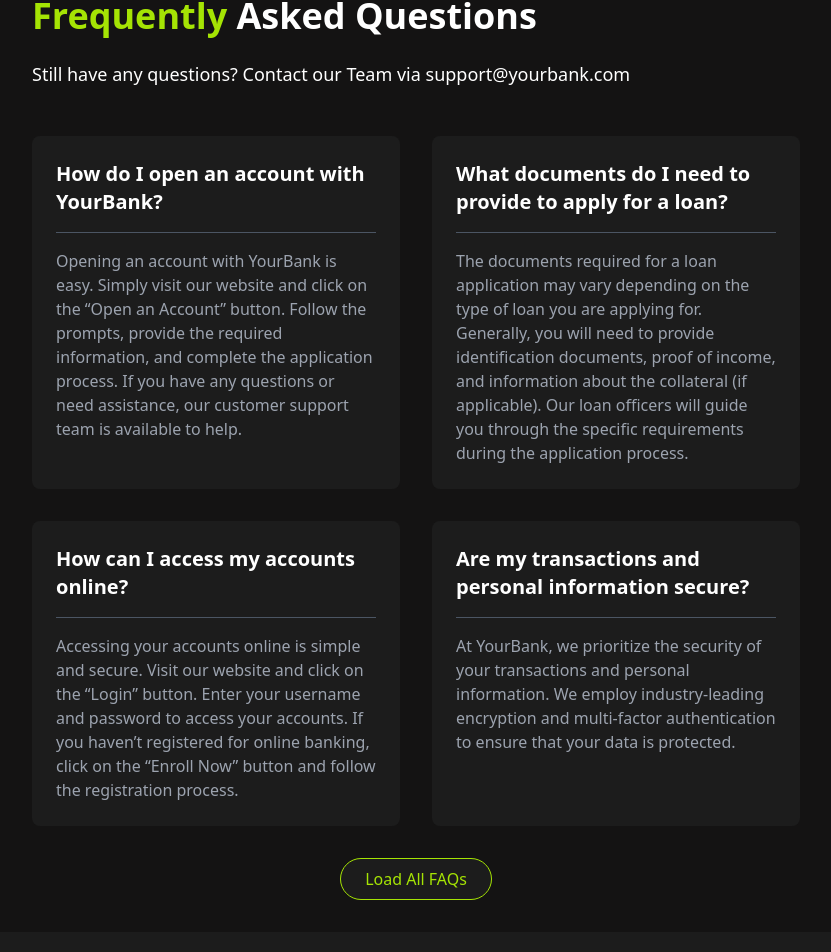
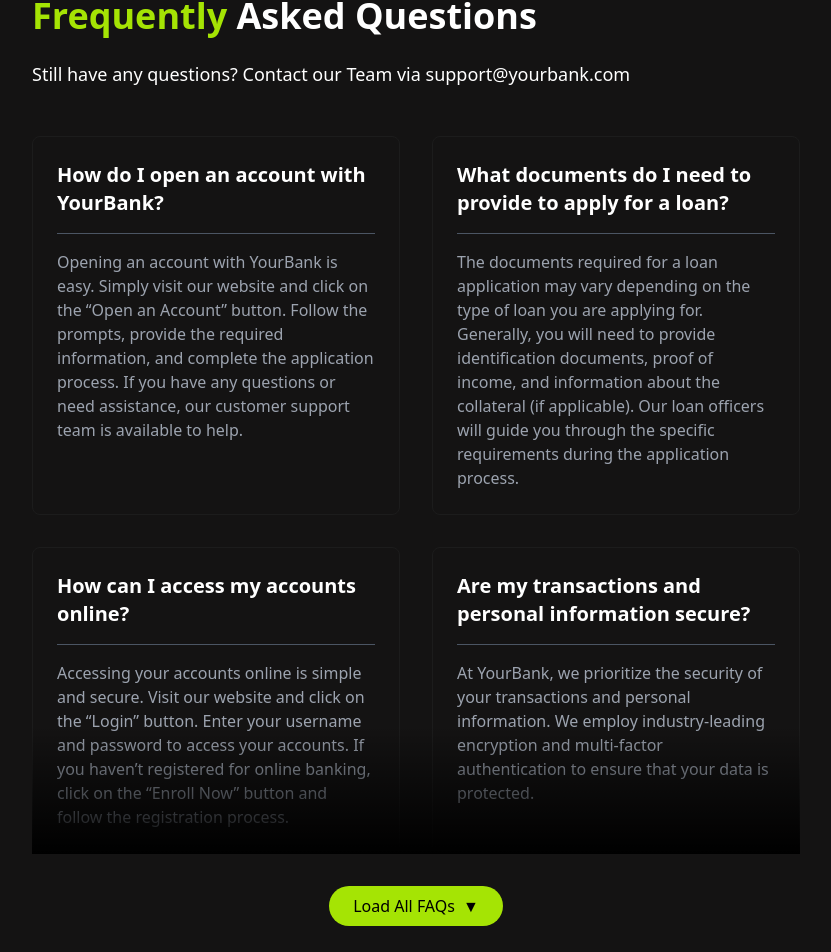
Before and after one commit to Dark1nessss/Financial-Tracker, a React (Create React App) app in the folder client/: page / in a window 1280 px wide. Shown: the part 3716-4668 px from the top of the page, without its empty margins (256-1087 px from the left). Built offline with nearby package versions, Linux system fonts and the light colour scheme.

Commit message:
FAQ'S
V0.2

```diff
--- a/client/src/pages/LandingPage.js
+++ b/client/src/pages/LandingPage.js
@@ -6,9 +6,26 @@
   const [activeButton, setActiveButton] = useState('Online Banking');
   const [showMore, setShowMore] = useState(false);
 
-  const handleShowMore = () => {
-    setShowMore(!showMore);
+  function handleShowMore() {
+    setShowMore((prev) => !prev);
+
+    const fadeEffect = document.getElementById('fadeEffect');
+
+    // If showing more FAQs, remove fade effect
+    if (fadeEffect && !showMore) {
+      fadeEffect.classList.add('transition-opacity');
+      fadeEffect.classList.add('opacity-0');
+      setTimeout(() => {
+        fadeEffect.classList.add('hidden');
+      }, 300); // Adjust timing based on your transition speed
+    } else if (fadeEffect && showMore) {
+      fadeEffect.classList.remove('hidden');
+      setTimeout(() => {
+        fadeEffect.classList.remove('opacity-0');
+      }, 300);
+    }
   };
+
   return (
     <div className="bg-[#141313] text-white">
       {/* Welcome Section */}
@@ -347,10 +364,12 @@
             Still have any questions? Contact our Team via support@yourbank.com
           </p>
 
+          {/* FAQs Container */}
+          <div className="relative overflow-hidden">
             {/* FAQ Cards */}
             <div className="grid grid-cols-2 gap-8">
               {/* Question 1 */}
-            <div className="bg-[#1C1C1C] p-6 rounded-lg">
+              <div className="border border-[#1C1C1C] p-6 rounded-lg">
                 <h3 className="text-xl font-semibold mb-4">
                   How do I open an account with YourBank?
                 </h3>
@@ -365,7 +384,7 @@
               </div>
 
               {/* Question 2 */}
-            <div className="bg-[#1C1C1C] p-6 rounded-lg">
+              <div className="border border-[#1C1C1C] p-6 rounded-lg">
                 <h3 className="text-xl font-semibold mb-4">
                   What documents do I need to provide to apply for a loan?
                 </h3>
@@ -380,7 +399,7 @@
               </div>
 
               {/* Question 3 */}
-            <div className="bg-[#1C1C1C] p-6 rounded-lg">
+              <div className="border border-[#1C1C1C] p-6 rounded-lg">
                 <h3 className="text-xl font-semibold mb-4">
                   How can I access my accounts online?
                 </h3>
@@ -394,7 +413,7 @@
               </div>
 
               {/* Question 4 */}
-            <div className="bg-[#1C1C1C] p-6 rounded-lg">
+              <div className="border border-[#1C1C1C] p-6 rounded-lg">
                 <h3 className="text-xl font-semibold mb-4">
                   Are my transactions and personal information secure?
                 </h3>
@@ -409,7 +428,7 @@
               {/* Additional FAQs when "showMore" is true */}
               {showMore && (
                 <>
-              <div className="bg-[#1C1C1C] p-6 rounded-lg">
+                <div className="border border-[#1C1C1C] p-6 rounded-lg">
                   <h3 className="text-xl font-semibold mb-2">How can I update my account information?</h3>
                   <hr className="my-2 opacity-50" />
                   <p className="text-gray-400">
@@ -417,7 +436,7 @@
                   </p>
                 </div>
 
-              <div className="bg-[#1C1C1C] p-6 rounded-lg">
+                <div className="border border-[#1C1C1C] p-6 rounded-lg">
                   <h3 className="text-xl font-semibold mb-2">What are the fees for transfers?</h3>
                   <hr className="my-2 opacity-50" />
                   <p className="text-gray-400">
@@ -428,13 +447,29 @@
               )}
             </div>
 
+            {/* Fade Effect */}
+            {!showMore && (
+              <div id="fadeEffect" className="absolute bottom-0 left-0 w-full h-32 bg-gradient-to-t from-black to-transparent pointer-events-none transition-opacity duration-300"></div>
+            )}
+          </div>
+
           {/* Button to toggle FAQs */}
           <div className="flex justify-center mt-8">
           <button
             onClick={handleShowMore}
-              className="bg-[#1C1C1C] text-[#A5E404] py-2 px-6 rounded-full border border-[#A5E404] hover:bg-[#A5E404] hover:text-black hover:font-semibold transition"
+            className="bg-[#A5E404] text-black py-2 px-6 rounded-full flex items-center transition-all duration-300"
           >
-              {showMore ? 'FAQ Page' : 'Load All FAQs'}
+            {showMore ? (
+              <>
+                FAQ Page
+                <span className="ml-2 transition-transform duration-300">↗</span>
+              </>
+            ) : (
+              <>
+                Load All FAQs
+                <span className="ml-2 transition-transform duration-300">▼</span>
+              </>
+            )}
           </button>
           </div>
         </div>
```
Lines whose indentation alone changed are shown as unchanged.
